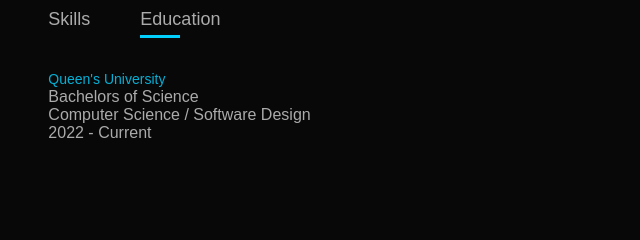
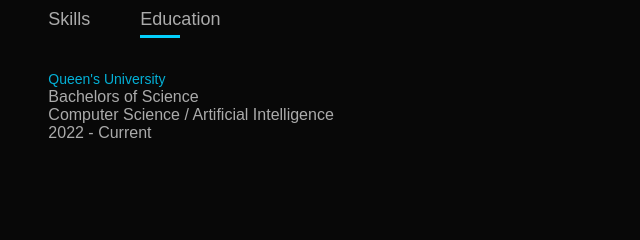
Before and after one commit to sleznikov/personalWebsite, a plain HTML site: page index.html in a window 1280 px wide. Both pictures are taken after a click on the element "Education". Shown: the part 1308-1548 px from the top of the page, 488-1128 px from the left. Drawn offline with Linux system fonts and the light colour scheme.

Commit message:
Update index.html

```diff
--- a/index.html
+++ b/index.html
@@ -51,7 +51,7 @@
                 </div>
                 <div class="tab-contents" id="education">
                     <ul>
-                        <li><span>Queen's University</span><br>Bachelors of Science <br> Computer Science / Software Design <br> 2022 - Current</li>
+                        <li><span>Queen's University</span><br>Bachelors of Science <br> Computer Science / Artificial Intelligence <br> 2022 - Current</li>
                     </ul>
                 </div>
             </div>
```
